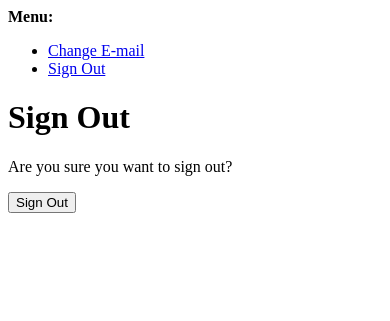
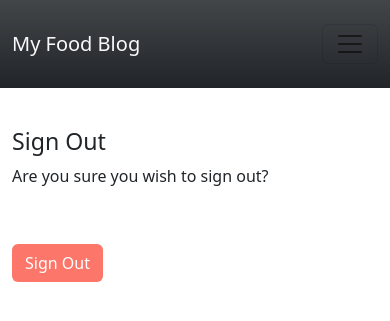
Before and after one commit to dantaylor28/the-food-blog, a Django app: page /accounts/logout/ in a window 390 px wide. Shown: the top 321 px of the page. Run offline with Django 3.2, Linux system fonts and the light colour scheme; the visitor is signed in with stand-in values (Sample User, id 1).

Commit message:
Add styling to logout.html allauth page

```diff
--- a/templates/account/logout.html
+++ b/templates/account/logout.html
@@ -1,21 +1,28 @@
-{% extends "account/base.html" %}
+{% extends "base.html" %}
 
 {% load i18n %}
 
 {% block head_title %}{% trans "Sign Out" %}{% endblock %}
 
 {% block content %}
-<h1>{% trans "Sign Out" %}</h1>
-
-<p>{% trans 'Are you sure you want to sign out?' %}</p>
-
-<form method="post" action="{% url 'account_logout' %}">
-  {% csrf_token %}
-  {% if redirect_field_value %}
-  <input type="hidden" name="{{ redirect_field_name }}" value="{{ redirect_field_value }}"/>
-  {% endif %}
-  <button type="submit">{% trans 'Sign Out' %}</button>
-</form>
+<div class="row">
+  <div class="col-md-8 mt-3 offset-md-2">
+    <h3>{% trans "Sign Out" %}</h3>
+    <p>{% trans 'Are you sure you wish to sign out?' %}</p>
+    <br>
+  </div>
+</div>
+<div class="row">
+  <div class="col-md-8 mt-3 offset-md-2">
+    <form method="post" action="{% url 'account_logout' %}">
+      {% csrf_token %}
+      {% if redirect_field_value %}
+      <input type="hidden" name="{{ redirect_field_name }}" value="{{ redirect_field_value }}" />
+      {% endif %}
+      <button class="btn allauth-btn" type="submit">{% trans 'Sign Out' %}</button>
+    </form>
+  </div>
+</div>
 
 
 {% endblock %}
```
